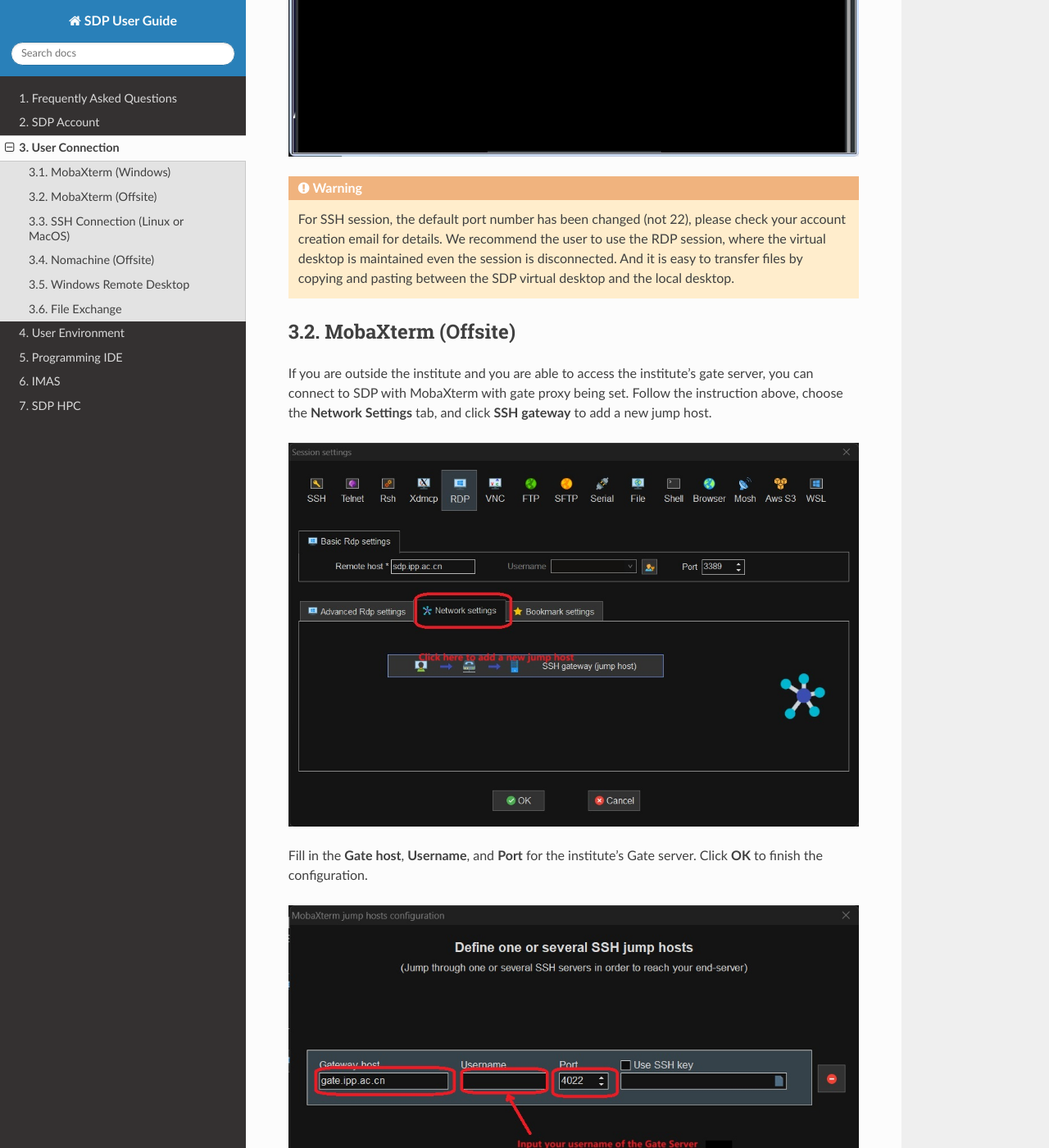
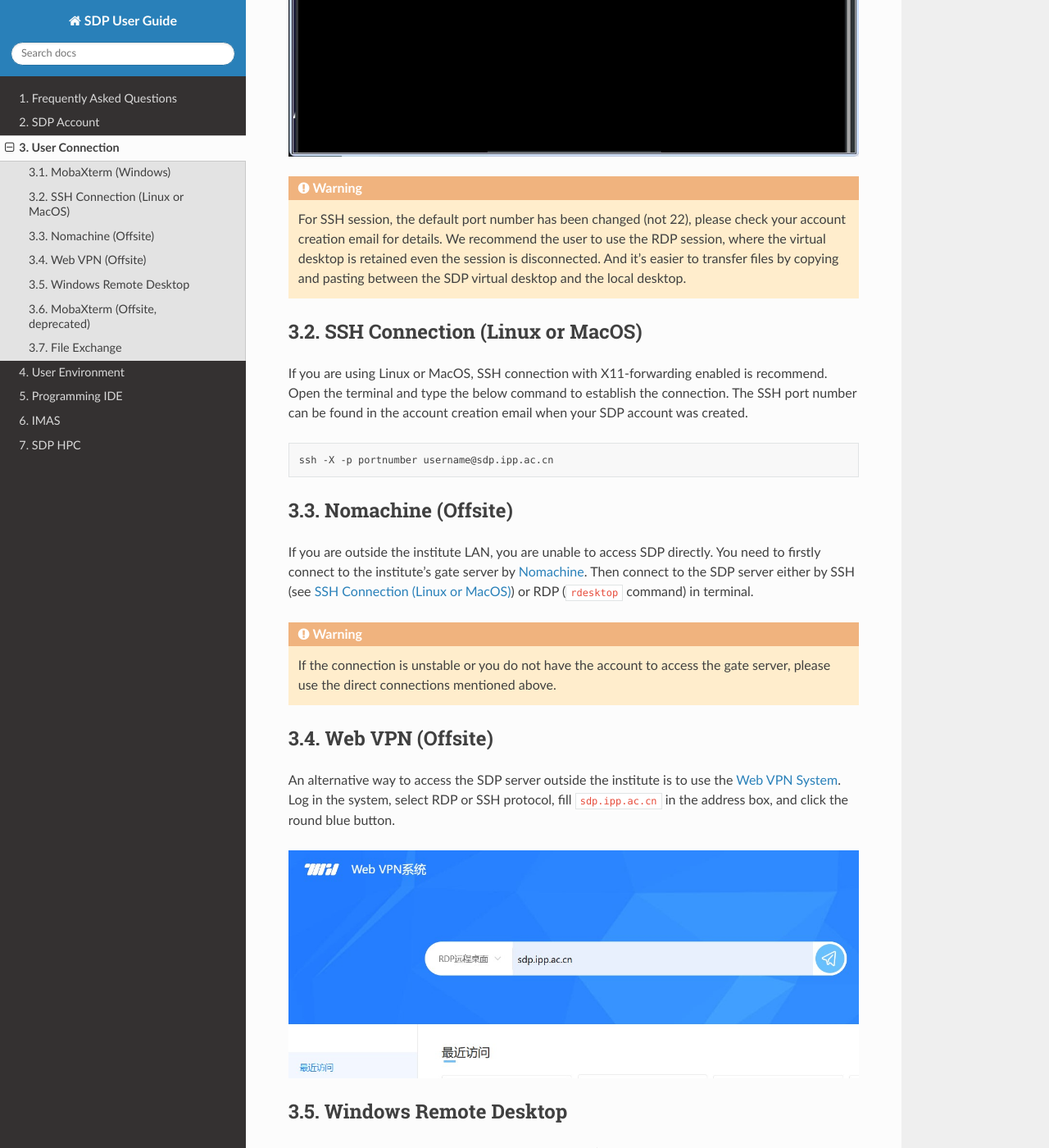
Before and after one commit to jenuis/sdpdoc, a Sphinx documentation site: the page built from source/user_connection.rst, in a window 1280 px wide and 1400 px high, scrolled down 2275 px. Shown: the whole window at 82% size. Built offline with Sphinx 7.4.7 and the Read the Docs theme 2.0.0, drawn with Linux system fonts in a browser that asks for light colours; some of the changed text lies outside the part shown.

Commit message:
update the "User Connection" chapter

```diff
--- a/source/user_connection.rst
+++ b/source/user_connection.rst
@@ -22,23 +22,7 @@
 
 .. warning::
 
-    For SSH session, the default port number has been changed (not 22), please check your account creation email for details. We recommend the user to use the RDP session, where the virtual desktop is maintained even the session is disconnected. And it is easy to transfer files by copying and pasting between the SDP virtual desktop and the local desktop.
-
--------------------------------
-MobaXterm (Offsite)
--------------------------------
-If you are outside the institute and you are able to access the institute's gate server, you can connect to SDP with MobaXterm with gate proxy being set. Follow the instruction above, choose the **Network Settings** tab, and click **SSH gateway** to add a new jump host.
-
-.. image:: pic/user_connection_mobaxterm_network-settings.jpg
-
-Fill in the **Gate host**, **Username**, and **Port** for the institute's Gate server. Click **OK** to finish the configuration.
-
-.. image:: pic/user_connection_mobaxterm_jump-host.jpg
-
-Then you should be able to access SDP through gate server. This method is also applicable for accessing other server inside the institute.
-
-.. warning::
-    If you do not have an account of the institute's Gate server, you can not use this method to access SDP offsite.
+    For SSH session, the default port number has been changed (not 22), please check your account creation email for details. We recommend the user to use the RDP session, where the virtual desktop is retained even the session is disconnected. And it's easier to transfer files by copying and pasting between the SDP virtual desktop and the local desktop.
 
 -------------------------------
 SSH Connection (Linux or MacOS)
@@ -52,15 +36,21 @@
 ---------------------------
 Nomachine (Offsite)
 ---------------------------
-If you are outside the institute LAN, you are unable to access SDP directly. You need to firstly connect to the institute's gate server by `Nomachine <https://downloads.nomachine.com/>`_. Then connect to the SDP server either by SSH or RDP (``rdesktop`` command) in terminal (see :ref:`ssh connection (linux or macos)`).
+If you are outside the institute LAN, you are unable to access SDP directly. You need to firstly connect to the institute's gate server by `Nomachine <https://downloads.nomachine.com/>`_. Then connect to the SDP server either by SSH (see :ref:`ssh connection (linux or macos)`) or RDP (``rdesktop`` command) in terminal.
 
 .. warning::
     If the connection is unstable or you do not have the account to access the gate server, please use the direct connections mentioned above.
 
 -------------------------
+Web VPN (Offsite)
+-------------------------
+An alternative way to access the SDP server outside the institute is to use the `Web VPN System <https://vpn.hfcas.ac.cn/>`_. Log in the system, select RDP or SSH protocol, fill ``sdp.ipp.ac.cn`` in the address box, and click the round blue button.
+
+.. image:: pic/user_connection_webvpn.jpg
+
+-------------------------
 Windows Remote Desktop
 -------------------------
-
 You may also connect to a virtual desktop by Window's **Remote Desktop Connection** application. Fill in the address of the SDP server, and input your username and password once connected.
 
 .. image:: pic/user_connection_win_remote_desktop.jpg
@@ -84,6 +74,24 @@
 
 .. image:: pic/user_connection_microsoft_remote_desktop_main.jpg
 
+-------------------------------
+MobaXterm (Offsite, deprecated)
+-------------------------------
+
+.. warning::
+
+    NO LONG VALID: the SSH service can not be accessed outside the institute for security. This method is just used to illustrate how to connect to an RDP server over SSH connection. For instance, you could use ``sdp.ipp.ac.cn`` as a jump host and connect to virtual desktop on the login nodes.
+
+If you are outside the institute and you are able to access the institute's gate server, you can connect to SDP with MobaXterm with gate proxy being set. Follow the instruction above, choose the **Network Settings** tab, and click **SSH gateway** to add a new jump host.
+
+.. image:: pic/user_connection_mobaxterm_network-settings.jpg
+
+Fill in the **Gate host**, **Username**, and **Port** for the institute's Gate server. Click **OK** to finish the configuration.
+
+.. image:: pic/user_connection_mobaxterm_jump-host.jpg
+
+Then you should be able to access SDP through gate server. This method is also applicable for accessing other server inside the institute.
+
 ---------------------------
 File Exchange
 ---------------------------
```
Also changed, not shown: other parts of source/user_connection.rst (+1 -1 lines), source/pic/user_connection_webvpn.jpg (added).
